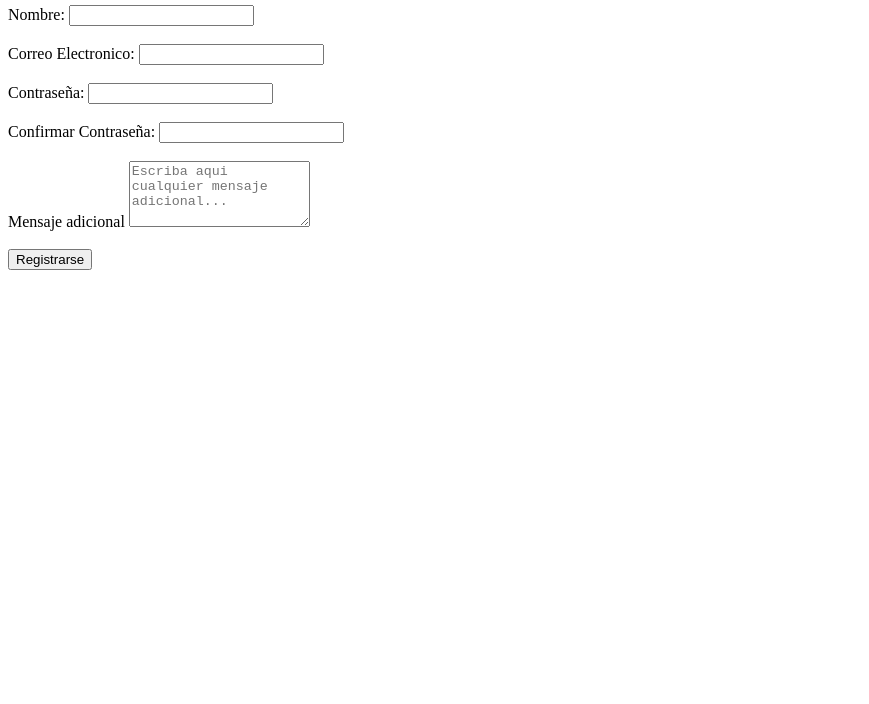
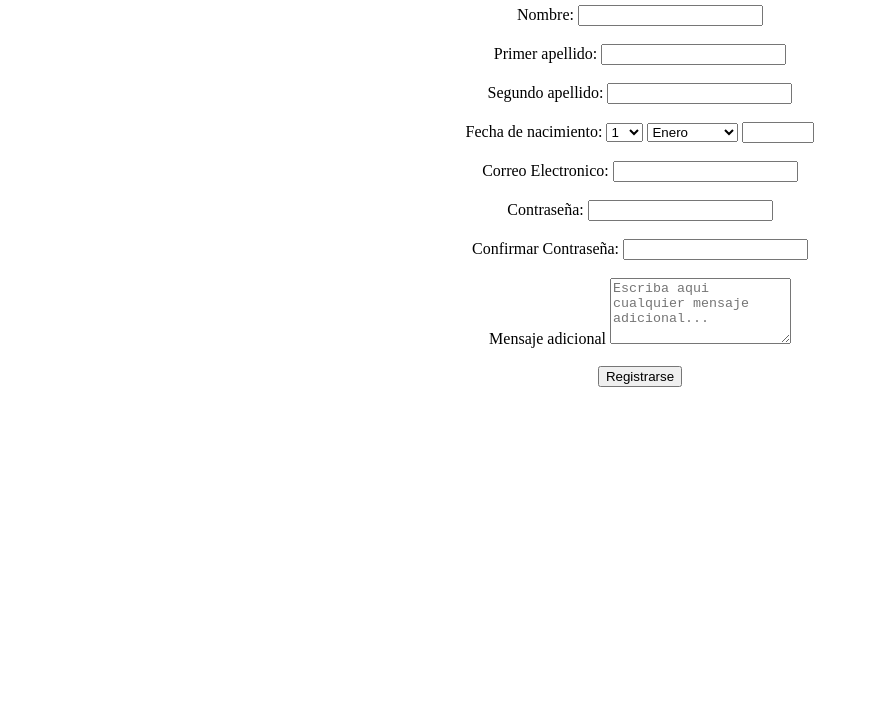
Before and after one commit to NewMy2305/html5_arquitectura_informacion, a plain HTML site: page formulario.html in a window 1280 px wide. Shown: the part 96-800 px from the top of the page, without its empty margins (0-869 px from the left). Drawn offline with Linux system fonts and the light colour scheme.

Commit message:
tercera actualizacion

```diff
--- a/formulario.html
+++ b/formulario.html
@@ -3,7 +3,7 @@
 <head>
     <meta charset="UTF-8">
     <meta name="viewport" content="width=device-width, initial-scale=1.0">
-    <link rel="icon" href="/img/rastreo.png" type="imge/png">
+    <link rel="icon" href="/img/logotipo.jpeg" type="imge/jpeg">
     <title>Formulario de Registro</title>
 </head>
 <body>
@@ -14,12 +14,77 @@
     </nav>
 
 
-    <h2>Formulario de Registro</h2>
-    <form action="/ruta_de_envio" method="POST">
+    <h2 align="center">Formulario de Registro</h2>
+    <form align="center" action="/ruta_de_envio" method="POST">
 
         <label for="nombre">Nombre:</label>
         <input type="text" id="nombre" name="nombre" required>
         <br></br>
+
+        <label for="primer_apellido">Primer apellido:</label>
+        <input type="text" id="primer_apellido" name="primer_apellido" required>
+        <br></br>
+
+        <label for="segundo_apellido">Segundo apellido:</label>
+        <input type="text" id="segundo_apellido" name="segundo_apellido" required>
+        <br></br>
+
+        <label for="fecha">Fecha de nacimiento:
+
+        <select id="fecha_dia" name="fecha_dia" required>
+            <option value="1">1</option>
+            <option value="2">2</option>
+            <option value="3">3</option>
+            <option value="4">4</option>
+            <option value="5">5</option>
+            <option value="6">6</option>
+            <option value="7">7</option>
+            <option value="8">8</option>
+            <option value="9">9</option>
+            <option value="10">10</option>
+            <option value="11">11</option>
+            <option value="12">12</option>
+            <option value="13">13</option>
+            <option value="14">14</option>
+            <option value="15">15</option>
+            <option value="16">16</option>
+            <option value="17">17</option>
+            <option value="18">18</option>
+            <option value="19">19</option>
+            <option value="20">20</option>
+            <option value="21">21</option>
+            <option value="22">22</option>
+            <option value="23">23</option>
+            <option value="24">24</option>
+            <option value="25">25</option>
+            <option value="26">26</option>
+            <option value="27">27</option>
+            <option value="28">28</option>
+            <option value="29">29</option>
+            <option value="30">30</option>
+            <option value="31">31</option>
+        </select>
+        <select id="fecha_mes" name="fecha_mes" required>
+            <option value="1">Enero</option>
+            <option value="2">Febrero</option>
+            <option value="3">Marzo</option>
+            <option value="4">Abril</option>
+            <option value="5">Mayo</option>
+            <option value="6">Junio</option>
+            <option value="7">Julio</option>
+            <option value="8">Agosto</option>
+            <option value="9">Septiembre</option>
+            <option value="10">Octubre</option>
+            <option value="11">Noviembre</option>
+            <option value="12">Diciembre</option>
+
+        </select>
+        <label for="anio"></label>
+        <input type="number" id="anio" name="anio" min="1900" max="2024" required>
+
+        </label>
+        <br></br>
+
 
         <label for="correo">Correo Electronico:</label>
         <input type="email" id="correo" name="correo" required>
```
Also changed, not shown: galeria.html (added, +16 -0 lines), index.html (+26 -19 lines), img/agenda.png (added), img/galeria-de-imagenes.png (added), img/homa.png (added), img/logotipo.jpeg (added), img/registrado.png (added).
